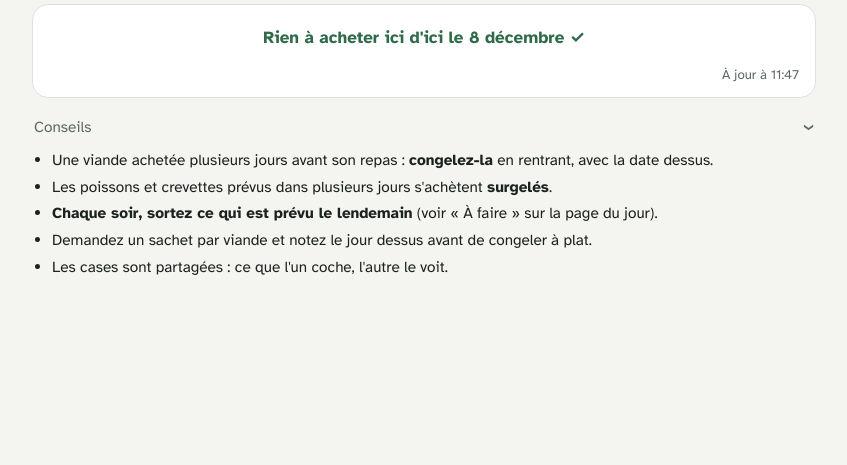
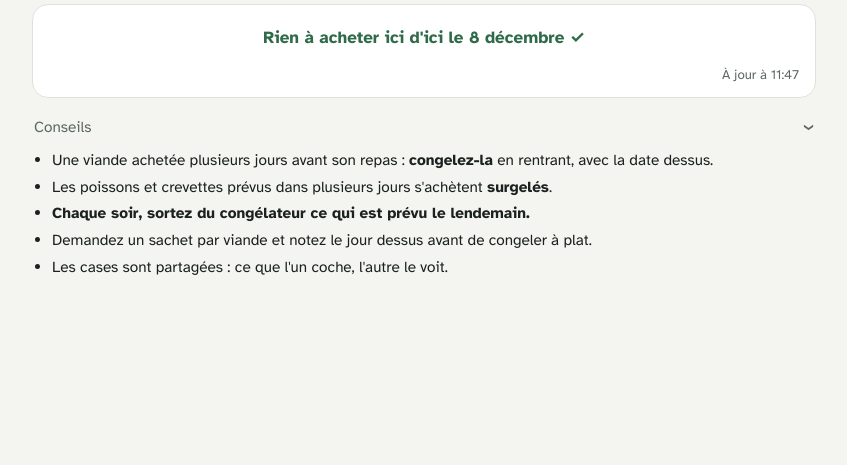
Before and after one commit to Mathiaspayet/menus-famille, a Django app: page /courses/ in a window 1280 px wide, after a click that opens the changed part. Shown: the part 228-693 px from the top of the page, without its empty margins (216-1063 px from the left). Run offline with Django 5.2, Linux system fonts and the light colour scheme; the visitor is signed in with stand-in values (Sample User, id 1); data comes from the database, SQL or seed files in the repository; data that the repository does not hold is empty; parts of the project's set-up code (start-up, migrations or seed data) failed here and were passed over; some web fonts are replaced.

Commit message:
Page du jour : retrait du bloc « À faire » au-dessus des repas
Le conseil des courses qui y renvoyait est reformulé (« Chaque soir, sortez
du congélateur ce qui est prévu le lendemain »). Les données « À faire »
restent en base (Claude peut toujours les lire et les modifier).

Co-Authored-By: Claude Opus 5.5 <noreply@anthropic.com>
Claude-Session: https://claude.ai/code/session_01N4TftxURUVXyGPKyv65X8D

```diff
--- a/app/menus/templates/menus/courses.html
+++ b/app/menus/templates/menus/courses.html
@@ -39,7 +39,7 @@
 <details class="infos-liste"><summary><span>Conseils</span><span class="chev" aria-hidden="true">›</span></summary>
   <ul><li>Une viande achetée plusieurs jours avant son repas : <b>congelez-la</b> en rentrant, avec la date dessus.</li>
   <li>Les poissons et crevettes prévus dans plusieurs jours s'achètent <b>surgelés</b>.</li>
-  <li><b>Chaque soir, sortez ce qui est prévu le lendemain</b> (voir « À faire » sur la page du jour).</li>
+  <li><b>Chaque soir, sortez du congélateur ce qui est prévu le lendemain.</b></li>
   <li>{{ conseil }}</li>
   <li>Les cases sont partagées : ce que l'un coche, l'autre le voit.</li></ul>
 </details>
--- a/app/menus/templates/menus/jour.html
+++ b/app/menus/templates/menus/jour.html
@@ -15,8 +15,6 @@
 <nav class="days" aria-label="Jours du plan">
   {% for d in jours %}<a href="{% url 'jour' d.date|date:'Y-m-d' %}" class="{% if d.date == j.date %}on{% endif %}{% if d.nouvelle_semaine %} sem{% endif %}{% if d.date == aujourdhui %} auj{% endif %}"{% if d.date == j.date %} aria-current="date"{% endif %}><span>{{ d.date|date:'D'|slice:':3' }}</span><b>{{ d.date|date:'j' }}</b></a>{% endfor %}
 </nav>
-
-{% if j.a_faire %}<div class="todo"><b>À faire</b><ul>{% for t in j.a_faire %}<li>{{ t }}</li>{% endfor %}</ul></div>{% endif %}
 
 {% if j.remarque %}<div class="remarque" data-replier><p>{{ j.remarque|linebreaksbr }}</p></div>{% endif %}
 
--- a/app/menus/tests.py
+++ b/app/menus/tests.py
@@ -83,6 +83,7 @@ class EcransTests(TestCase):
         for url in ["/jour/2026-11-16/", "/jour/2026-11-17/", "/petit-dej/", "/courses/", "/frigo/", "/infos/"]:
             self.assertEqual(self.client.get(url).status_code, 200, url)
         self.assertContains(self.client.get("/jour/2026-11-16/"), "Curry de poulet")
+        self.assertNotContains(self.client.get("/jour/2026-11-17/"), "Sortir le poisson")  # « À faire » retiré
         self.assertEqual(self.client.get("/jour/pas-une-date/").status_code, 404)
 
     def test_qui_mange_sur_la_page_du_jour(self):
```
